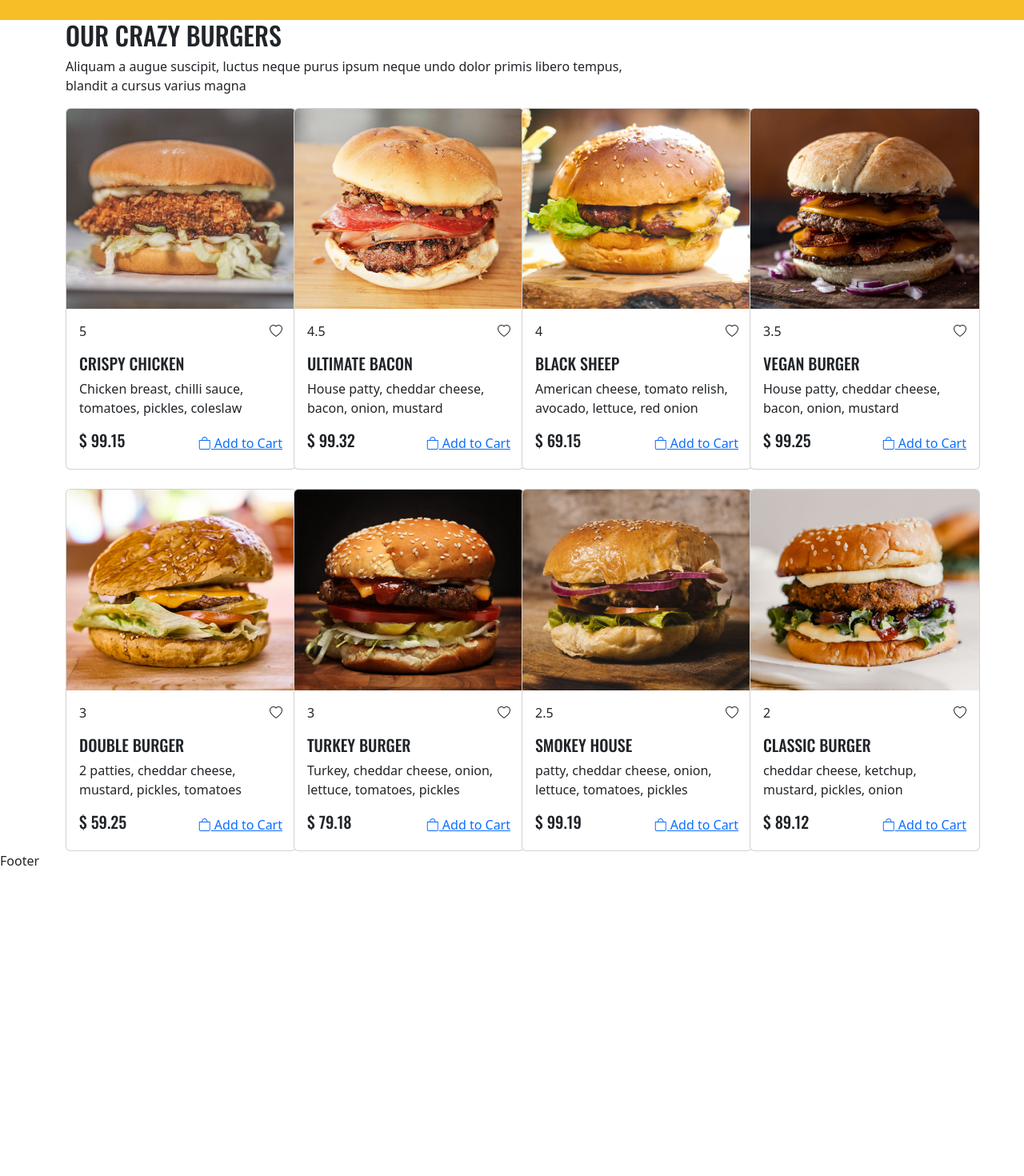
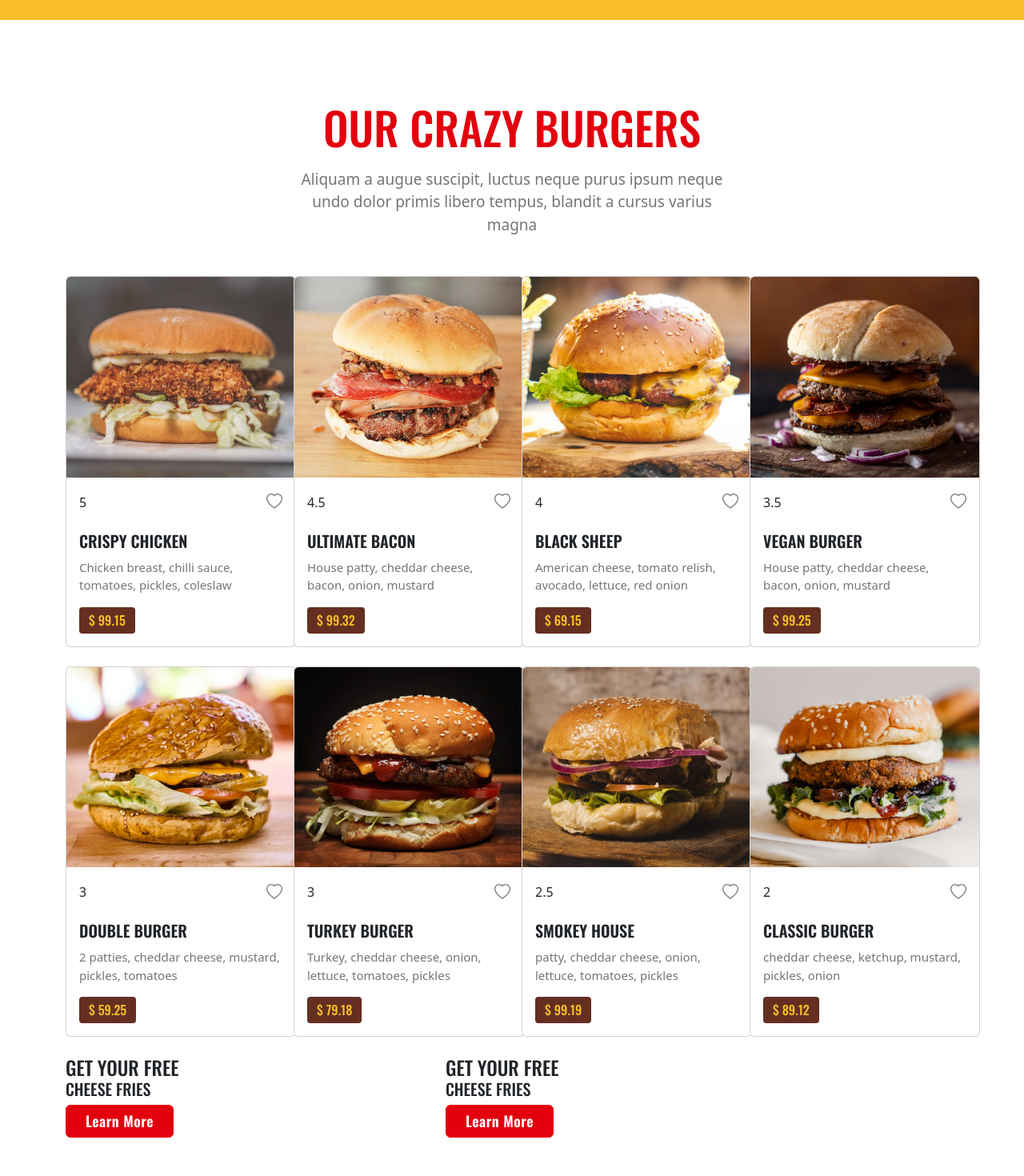
Before and after one commit to suraj28j/Food-Delivery-App, a React (Vite) app: page / in a window 1280 px wide. Shown: the part 1940-3410 px from the top of the page at 80% size. Before the commit the page ends 3028 px from the top, so only its background shows below. Built offline with nearby package versions, Linux system fonts and the light colour scheme.

Commit message:
home section3 style update

```diff
--- a/src/pages/Home/Section3.jsx
+++ b/src/pages/Home/Section3.jsx
@@ -85,21 +85,25 @@ const Section3 = () => {
             <div className='container'>
 
                 <div className='row'>
-                    <div className='col-md-8'>
+                    <div className='col-md-2'></div>
+                    <div className='col-md-8 text-center mb-4'>
                         <h2>OUR CRAZY BURGERS</h2>
                         <p className="para">
                             Aliquam a augue suscipit, luctus neque purus ipsum neque undo
                             dolor primis libero tempus, blandit a cursus varius magna
                         </p>
                     </div>
+                    <div className='col-md-2'></div>
                 </div>
 
                 <div className='row g-4'>
                     {
                         mockData.map((mockData, index) => (
                             <div className='col-md-3' key={index}>
-                                <div className="card" style={{ minWidth: "18rem" }}>
-                                    <img src={mockData.image} className="card-img-top" alt={mockData.id} />
+                                <div className="card overflow-hidden" style={{ minWidth: "18rem" }}>
+                                    <div className='overflow-hidden'>
+                                        <img src={mockData.image} className="card-img-top overflow-hidden" alt={mockData.id} />
+                                    </div>
                                     <div className="card-body ">
                                         <div className='rating d-flex justify-content-between align-items-center'>
                                             <div className='item_rating'>
@@ -113,10 +117,10 @@ const Section3 = () => {
                                         <p className="card-text">{mockData.paragraph}</p>
                                         <div className='d-flex justify-content-between align-items-center'>
                                             <div className='menu_price'>
-                                                <h5>$ {mockData.price}</h5>
+                                                <h5 className='mb-0'>$ {mockData.price}</h5>
                                             </div>
                                             <div className='add_to_cart'>
-                                                <Link to="/">
+                                                <Link className='nav-link' to="/">
                                                     <i className="bi bi-bag"></i> Add to Cart
                                                 </Link>
                                             </div>
@@ -127,6 +131,23 @@ const Section3 = () => {
                         ))
                     }
                 </div>
+
+                <div className='row pt-4'>
+                    <div className='col-md-5'>
+                        <div className='ads_box ads_img1 mb-4 mb-md-0'>
+                            <h4 className='mb-0'>GET YOUR FREE</h4>
+                            <h5>CHEESE FRIES</h5>
+                            <Link to="/" className='btn order_now btn_red px-4'>Learn More</Link>
+                        </div>
+                    </div>
+                    <div className='col-md-7'>
+                        <div className='ads_box ads_img1 mb-4 mb-md-0'>
+                            <h4 className='mb-0'>GET YOUR FREE</h4>
+                            <h5>CHEESE FRIES</h5>
+                            <Link to="/" className='btn order_now btn_red px-4'>Learn More</Link>
+                        </div>
+                    </div>
+                </div>
             </div>
         </div>
     )
--- a/src/styles/HomeStyle.css
+++ b/src/styles/HomeStyle.css
@@ -103,6 +103,92 @@
     padding: 0 20px;
 }
 
+
+/* Home Menu 3.0 */
+
+.menu_section {
+    padding: 100px 0 100px 0;
+}
+
+.menu_section .card-img-top {
+    transition: all 500ms ease-in-out;
+}
+
+.menu_section h2 {
+    font-size: 3.5rem;
+    color: var(--light-red);
+}
+
+.menu_section .para {
+    color: var(--grey);
+    padding: 10px 100px;
+    font-size: 19px;
+}
+
+.menu_section .item_rating i {
+    color: var(--yellow);
+    padding-right: 5px;
+}
+
+.menu_section .wishlist i {
+    color: var(--grey);
+    font-size: 20px;
+    cursor: pointer;
+}
+
+.menu_section .wishlist i:hover {
+    color: var(--light-red);
+}
+
+.menu_section .card-title {
+    font-family: var(--oswald-font);
+    font-weight: 600;
+    margin: 5px 0 10px 0;
+}
+
+.menu_section .card-text {
+    color: var(--grey);
+    font-size: 15px;
+}
+
+.menu_section .menu_price {
+    background-color: var(--bg-coffee);
+    display: inline-block;
+    padding: 7px 12px;
+    border-radius: 4px;
+}
+
+.menu_section .menu_price h5 {
+    color: var(--yellow);
+    font-size: 1rem;
+}
+
+.menu_section .add_to_cart{
+    background: var(--yellow);
+    display: inline-block;
+    font-size: 1rem;
+    line-height: 1;
+    font-weight: 700;
+    padding: 8px 14px;
+    border-radius: 4px;
+    opacity: 0;
+    transform: translateY(100px);
+    -webkit-transform: all 500ms ease-in-out;
+    -moz-transform: all 500ms ease-in-out;
+    -o-transform: all 500ms ease-in-out;
+    transition: all 500ms ease-in-out;
+}
+
+.menu_section .card:hover .card-img-top {
+    transform: scale(1.1);
+}
+
+.menu_section .card:hover .add_to_cart{
+    transform: translateY(0px);
+    opacity: 1;
+}
+
+
 /* Media Query */
 @media (max-width:992px) {
 
```
